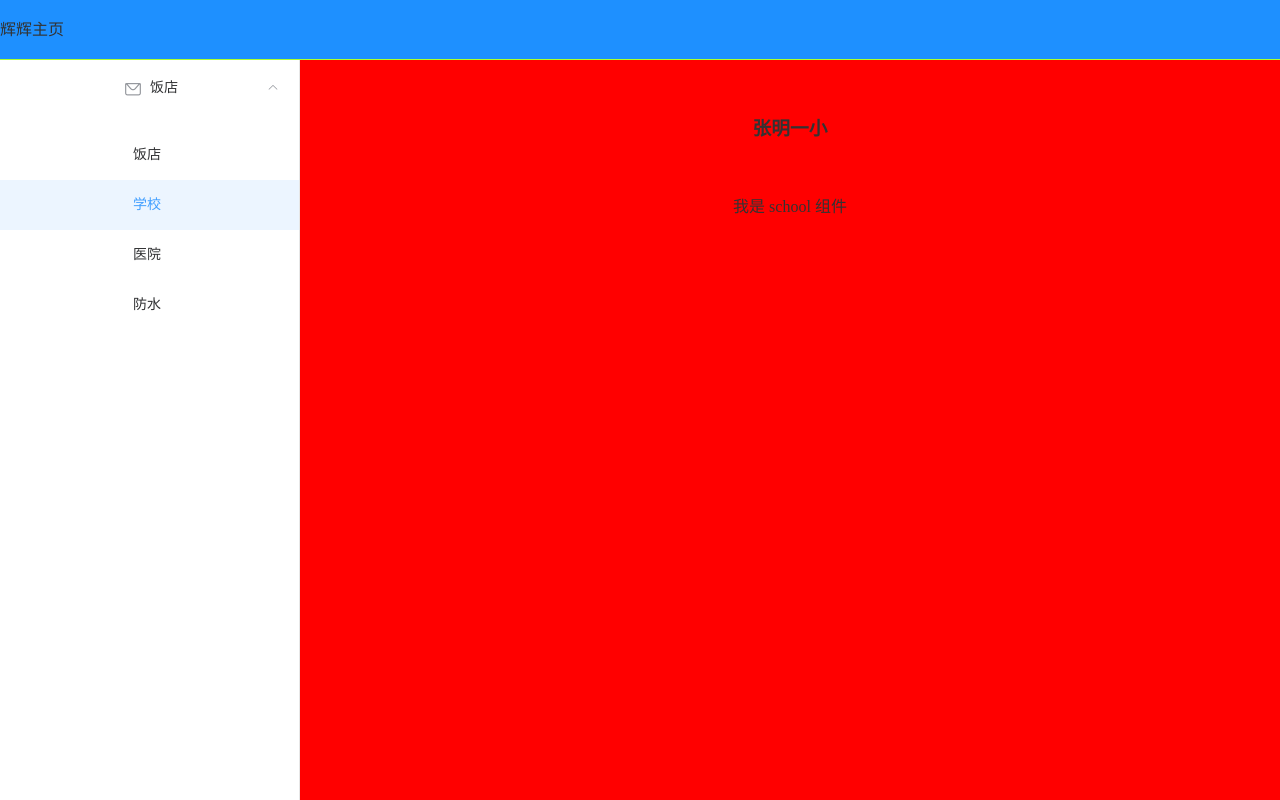
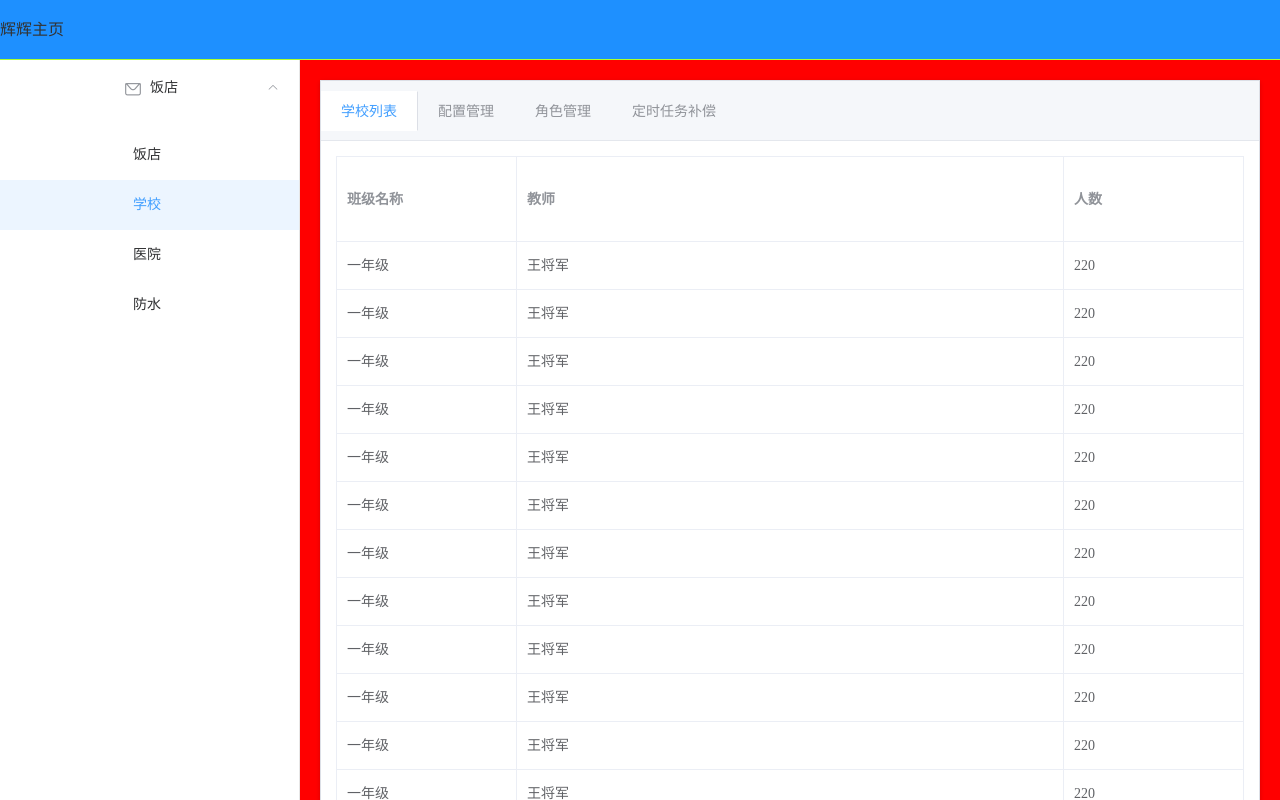
Before and after one commit to mohui/javaStudy, a Vue app: page /#/ in a window 1280 px wide. Both pictures are taken after a click on the item "学校". Shown: the top 800 px of the page. Built offline with nearby package versions, Linux system fonts and the light colour scheme.

Commit message:
添加列表

```diff
--- a/src/view/school/index.vue
+++ b/src/view/school/index.vue
@@ -1,14 +1,62 @@
 <template>
-  <div>
-    <h1>张明一小</h1>
-    <p>{{msg}}</p>
-  </div>
+  <el-tabs v-model="activeName" type="border-card" @tab-click="handleClick">
+    <el-tab-pane label="学校列表" name="first">
+      <div>
+        <template>
+          <el-table
+              :data="classList"
+              border
+              style="width: 100%">
+            <el-table-column
+                prop="name"
+                label="班级名称"
+                width="180">
+            </el-table-column>
+            <el-table-column
+                prop="teacher"
+                label="教师">
+            </el-table-column>
+            <el-table-column
+                prop="studentNum"
+                label="人数"
+                width="180">
+            </el-table-column>
+          </el-table>
+        </template>
+      </div>
+    </el-tab-pane>
+    <el-tab-pane label="配置管理" name="second">配置管理</el-tab-pane>
+    <el-tab-pane label="角色管理" name="third">角色管理</el-tab-pane>
+    <el-tab-pane label="定时任务补偿" name="fourth">定时任务补偿</el-tab-pane>
+  </el-tabs>
 </template>
 <script>
 export default {
   data () {
     return {
+      activeName: 'first',
       msg: "我是 school 组件"
+    }
+  },
+  computed:{
+    classList() {
+      const classObj = {
+        code: 'classroom',
+        name: '一年级',
+        teacher: '王将军',
+        studentNum: 30
+      }
+      const classList = [];
+      for (let i= 0; i < 20; i++) {
+        classObj.studentNum += i;
+        classList.push(classObj);
+      }
+      return classList;
+    }
+  },
+  methods: {
+    handleClick(tab, event) {
+      console.log(tab, event);
     }
   }
 }
```
